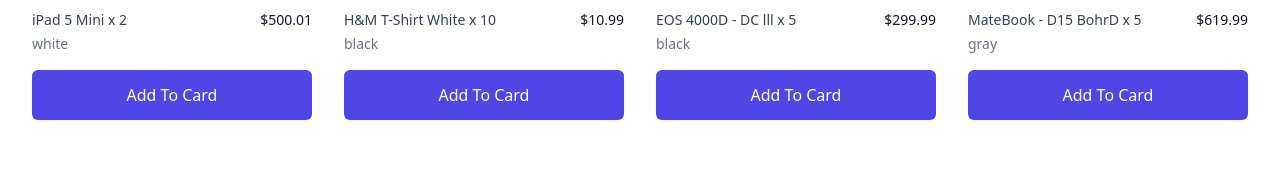
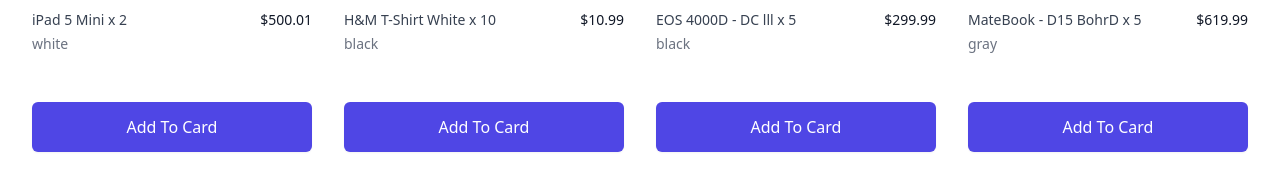
Before and after one commit to mohammad2174/shoppingcart, a React (Create React App) app: page / in a window 1280 px wide. Shown: the part 547-738 px from the top of the page. Built offline with nearby package versions, Linux system fonts and the light colour scheme.

Commit message:
begin start with redux

```diff
--- a/package.json
+++ b/package.json
@@ -12,7 +12,9 @@
     "@testing-library/user-event": "^12.8.3",
     "react": "^17.0.2",
     "react-dom": "^17.0.2",
+    "react-redux": "^7.2.6",
     "react-scripts": "4.0.3",
+    "redux": "^4.1.1",
     "web-vitals": "^1.1.2"
   },
   "scripts": {
--- a/src/components/ProductItem.js
+++ b/src/components/ProductItem.js
@@ -9,7 +9,7 @@ class ProductItem extends Component {
     return (
       <div>
           <Product {...product} />
-           <a href="#" disabled = {product.inventory ? 'Add To Card' : 'Sold Out'} className="flex justify-center items-center mt-4 px-6 py-3 border border-transparent rounded-md shadow-sm text-base font-medium text-white bg-indigo-600 hover:bg-indigo-700">
+           <a href="#" disabled = {product.inventory ? 'Add To Card' : 'Sold Out'} className="flex justify-center items-center mt-12 px-6 py-3 border border-transparent rounded-md shadow-sm text-base font-medium text-white bg-indigo-600 hover:bg-indigo-700">
            {product.inventory > 0 ? 'Add To Card' : 'Sold Out'}
            </a>
       </div>
```
Also changed, not shown: 1 other file (tests, documents, lock files or other folders).
